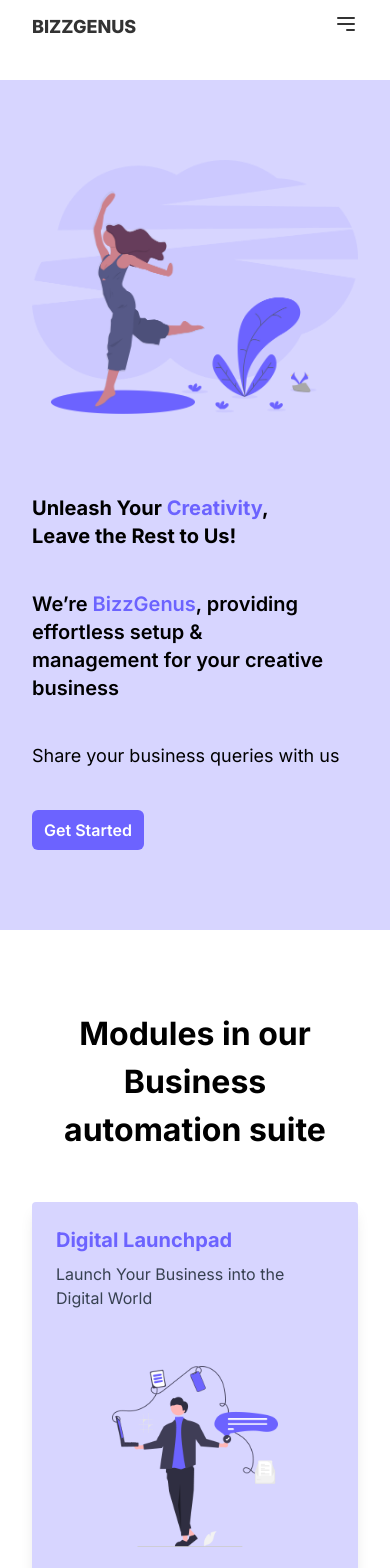
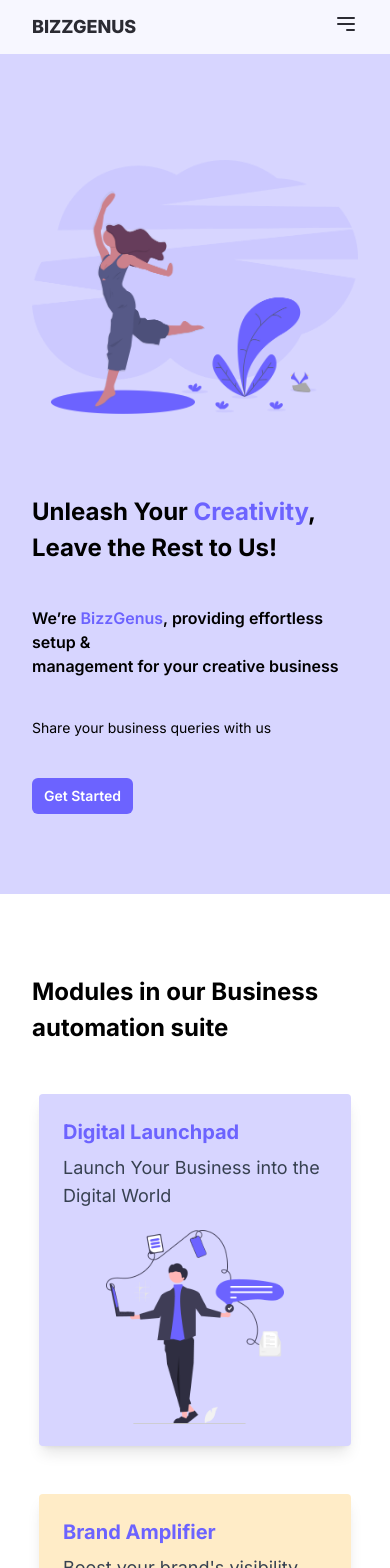
Before and after one commit to vishal-shyftlabs/edgenus, a Next.js app: page / in a window 390 px wide. Shown: the top 1568 px of the page. Built offline with nearby package versions, Linux system fonts and the light colour scheme.

Commit message:
fixed fonts for small screens and other fine tuning

```diff
--- a/app/components/Card.js
+++ b/app/components/Card.js
@@ -20,9 +20,15 @@
         activeId === idx ? setActiveId(null) : setActiveId(idx);
       }}
     >
-      <div className="font-bold text-xl mb-2 text-primary">{title}</div>
-      <p className="text-gray-700 text-base text-wrap">{content}</p>
-      {children}
+      <div className="flex flex-col !justify-between">
+        <div>
+          <div className="font-bold text-xl mb-2 text-primary text-22">
+            {title}
+          </div>
+          <p className="text-gray-700 text-wrap text-lg">{content}</p>
+        </div>
+        {children}
+      </div>
       {activeId === idx && (
         <div className="p-3 bg-primary h-2/3 text-white absolute bottom-0 left-0 rounded-md w-full !overflow-scroll">
           {data.points?.map((point, i) => (
--- a/app/components/Footer.js
+++ b/app/components/Footer.js
@@ -4,8 +4,8 @@
 const Footer = (props) => {
   return (
     <div className="h-[15vh] bg-footer px-8 md:px-20 pt-8 md:pt-10">
-      <div className="font-extrabold text-24">BIZZGENUS</div>
-      <div className="font-extralight">
+      <div className="font-extrabold text-lg md:text-24">BIZZGENUS</div>
+      <div className="font-extralight text-sm md:text-20">
         Powered by <span className="text-primary">Edgenus</span>
       </div>
     </div>
--- a/app/components/Header.js
+++ b/app/components/Header.js
@@ -37,7 +37,6 @@
           <a href="#modules">Modules</a>
         </div>
         <div>
-          {" "}
           <a href="#customer">Customer</a>
         </div>
         <div>
@@ -48,7 +47,7 @@
         </div>
       </div>
       {isOpen && (
-        <div className="md:hidden font-semibold rounded-b-md mt-2 py-3 px-10 space-y-2 text-black absolute flex flex-col left-0 -bottom-[7rem] z-50 w-full overflow-visible bg-white">
+        <div className="md:hidden font-medium rounded-b-md mt-2 py-3 px-10 space-y-2 text-black absolute flex flex-col left-0 -bottom-[10rem] z-50 w-full overflow-visible bg-white">
           <div>
             <a href="#modules" onClick={toggleMenu}>
               Modules
@@ -65,6 +64,9 @@
               Why choose us?
             </a>
           </div>
+          <div className="opacity-100">
+            <PrimaryButton text="Get started" onClick={() => {}} />
+          </div>
         </div>
       )}
     </div>
--- a/app/components/Hero.js
+++ b/app/components/Hero.js
@@ -6,27 +6,31 @@
   return (
     <div className="bg-secondary relative px-8 md:px-20 py-20">
       <div className="flex flex-col lg:justify-between lg:flex lg:flex-row items-center">
-        <div className="lg:hidden mb-20">
-          <img src="creativity.png" className="max-h-[374px]" />
+        <div className="lg:hidden my-20">
+          <img
+            alt="creativity"
+            src="creativity.png"
+            className="max-h-[374px]"
+          />
         </div>
         <div className="flex-col justify-between">
-          <div className="font-bold text-xl md:text-3xl">
+          <div className="font-bold text-24 md:text-44">
             Unleash Your <span className="text-primary">Creativity</span>,<br />{" "}
             Leave the Rest to Us!
           </div>
-          <div className="my-10 font-semibold text-xl md:text-2xl">
+          <div className="my-10 font-semibold md:text-24">
             We’re <span className="text-primary">BizzGenus</span>, providing
             effortless setup &<br /> management for your creative business
           </div>
-          <div className="mb-10 text-lg md:text-xl">
+          <div className="mb-10 text-sm md:text-20">
             Share your business queries with us
           </div>
-          <div className="font-semibold md:text-lg">
+          <div className="font-semibold text-sm md:text-18">
             <PrimaryButton text="Get Started" />
           </div>
         </div>
 
-        <div className="hidden lg:inline-block">
+        <div className="hidden mt-20 lg:inline-block">
           <img src="creativity.png" className="max-h-[374px]" />
         </div>
       </div>
--- a/app/components/LookingOut.js
+++ b/app/components/LookingOut.js
@@ -4,7 +4,7 @@
 const LookingOut = (props) => {
   return (
     <div className="bg-tertiary md:px-20 px-8 py-20">
-      <div className="text-32 font-bold text-center">
+      <div className="text-24 md:text-32 font-bold text-center">
         Who are we looking out for?
       </div>
       <div className="flex flex-wrap gap-x-28 pt-10 justify-center md:px-10">
@@ -13,10 +13,10 @@
             <img src="creative-hustlers.png" className="h-[15vh] lg:h-[25vh]" />
           </div>
           <div className="flex-col mt-10 xl:ml-10 xl:mt-0">
-            <div className="text-primary font-bold text-lg">
+            <div className="text-primary font-bold text-22">
               Creative Hustlers
             </div>
-            <div className="list-disc">
+            <div className="list-disc text-lg">
               <div className="list-item"> Artists</div>
               <div className="list-item">Art Agencies</div>
               <div className="list-item"> Fitness and training houses</div>
@@ -30,8 +30,8 @@
             <img src="smbs.png" className="h-[15vh] lg:h-[25vh]" />
           </div>
           <div className="flex-col mt-10 xl:ml-10 xl:mt-0">
-            <div className="text-primary font-bold text-lg">SMBs</div>
-            <div className="list-disc">
+            <div className="text-primary font-bold text-22">SMBs</div>
+            <div className="list-disc text-lg">
               <div className="list-item">Offline </div>
               <div className="list-item">⁠⁠Cafes/ Restaurants</div>
               <div className="list-item"> Local entrepreneurs</div>
--- a/app/components/Modules.js
+++ b/app/components/Modules.js
@@ -239,7 +239,7 @@
 
   return (
     <div className="md:px-20 px-8 bg-white py-20" id="modules">
-      <div className="text-32 font-bold text-center">
+      <div className="text-24 md:text-32 font-bold">
         Modules in our Business automation suite
       </div>
       <div className="flex flex-wrap gap-x-6 justify-center my-6">
@@ -252,10 +252,10 @@
               idx={i}
               activeId={activeId}
               setActiveId={setActiveId}
-              className="h-[404px]"
+              className="w-[312px] h-[352px] !md:w-[504px]"
             >
-              <div className="items-center p-14">
-                <img src={module.imgPath} />
+              <div className="items-center my-5 mx-auto">
+                <img src={module.imgPath} className="h-[194px]" />
               </div>
             </Card>
           </div>
--- a/app/components/WhyChooseUs.js
+++ b/app/components/WhyChooseUs.js
@@ -23,7 +23,9 @@
   ];
   return (
     <div className="px-8 md:px-20 bg-white py-20" id="why-choose-us">
-      <div className="text-32 font-bold text-center">Why choose us?</div>
+      <div className="text-24 md:text-32 font-bold text-center">
+        Why choose us?
+      </div>
       <div className="flex flex-wrap gap-x-auto md:gap-x-6 items-center justify-center my-6">
         {modules.map((module, i) => (
           <div className="my-6" key={`module-${i}`}>
--- a/app/page.js
+++ b/app/page.js
@@ -10,13 +10,11 @@
   return (
     <>
       <Header />
-      <div className="translate-y-20">
-        <Hero />
-        <Modules />
-        <LookingOut />
-        <WhyChooseUs />
-        <Footer />
-      </div>
+      <Hero />
+      <Modules />
+      <LookingOut />
+      <WhyChooseUs />
+      <Footer />
     </>
   );
 }
--- a/tailwind.config.js
+++ b/tailwind.config.js
@@ -19,8 +19,11 @@
         footer: "#F5F5F5",
       },
       fontSize: {
+        20: "20px",
+        22: "22px",
         24: "24px",
         32: "32px",
+        44: "44px",
       },
     },
   },
```
